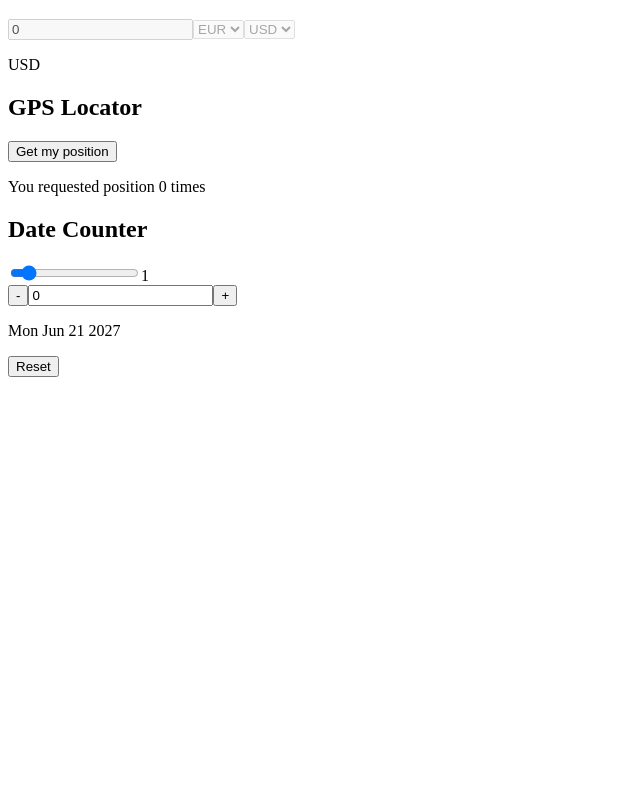
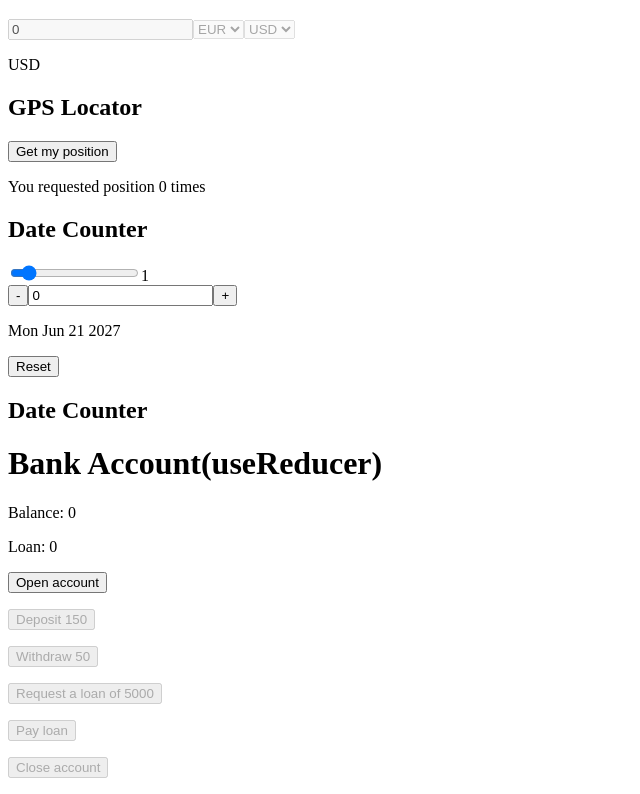
Before and after one commit to biancavlz/component-catalog, a React (Create React App) app: page / in a window 1280 px wide. Shown: the part 457-1251 px from the top of the page, without its empty margins (0-640 px from the left). Before the commit the page ends 842 px from the top, so only its background shows below. Built offline with nearby package versions, Linux system fonts and the light colour scheme; no server answers.

Commit message:
Add BankAccount component, useReducer hook

```diff
--- a/src/App.js
+++ b/src/App.js
@@ -5,6 +5,7 @@ import TextExpander from "./components/textExpander/TextExpander";
 import CurrencyConverter from "./components/currency/CurrencyConverter";
 import Locator from "./components/geoLocation/Locator";
 import DateCounter from "./components/counter/DateCounter";
+import BankAccount from "./components/bankAccount/BankAccount";
 
 function App() {
   return (
@@ -47,6 +48,10 @@ function App() {
       <HeaderCard text={"Date Counter"}>
         <DateCounter />
       </HeaderCard>
+
+      <HeaderCard text={"Date Counter"}>
+        <BankAccount />
+      </HeaderCard>
     </div>
   );
 }
--- /dev/null
+++ b/src/components/bankAccount/BankAccount.js
@@ -0,0 +1,112 @@
+import "./styles.css";
+import { useReducer } from "react";
+
+const initialState = {
+  balance: 0,
+  loan: 0,
+  isActive: false,
+};
+
+function reducer(state, action) {
+  if (!state.isActive && action.type !== "openAccount") return state;
+
+  switch (action.type) {
+    case "openAccount":
+      return { ...state, balance: 500, isActive: true };
+    case "deposit":
+      return { ...state, balance: Number(state.balance + action.payload) };
+    case "withdraw":
+      return { ...state, balance: Number(state.balance - action.payload) };
+    case "requestLoan":
+      if (state.loan > 0) return state;
+      return {
+        ...state,
+        loan: Number(action.payload),
+        balance: Number(state.balance + action.payload),
+      };
+    case "payLoan":
+      return {
+        ...state,
+        loan: 0,
+        balance: Number(state.balance - action.loan),
+      };
+    case "closeAccount":
+      if (state.loan > 0 || state.balance !== 0) return state;
+      return initialState;
+    default:
+      throw new Error("Unknown");
+  }
+}
+
+export default function BankAccount() {
+  // destructuring state object => state.balance, state.loan, state.isActive
+  const [{ balance, loan, isActive }, dispatch] = useReducer(
+    reducer,
+    initialState,
+  );
+
+  return (
+    <div className="App">
+      <h1>Bank Account(useReducer)</h1>
+      <p>Balance: {balance}</p>
+      <p>Loan: {loan}</p>
+
+      <p>
+        <button
+          onClick={() => {
+            dispatch({ type: "openAccount" });
+          }}
+          disabled={isActive}
+        >
+          Open account
+        </button>
+      </p>
+      <p>
+        <button
+          onClick={() => {
+            dispatch({ type: "deposit", payload: 150 });
+          }}
+          disabled={!isActive}
+        >
+          Deposit 150
+        </button>
+      </p>
+      <p>
+        <button
+          onClick={() => {
+            dispatch({ type: "withdraw", payload: 50 });
+          }}
+          disabled={!isActive}
+        >
+          Withdraw 50
+        </button>
+      </p>
+      <p>
+        <button
+          onClick={() => {
+            dispatch({ type: "requestLoan", payload: 5000 });
+          }}
+          disabled={!isActive}
+        >
+          Request a loan of 5000
+        </button>
+      </p>
+      <p>
+        <button
+          onClick={() => dispatch({ type: "payLoan" })}
+          disabled={!isActive}
+        >
+          Pay loan
+        </button>
+      </p>
+      <p>
+        <button
+          onClick={() => dispatch({ type: "closeAccount" })}
+          disabled={!isActive}
+        >
+          Close account
+        </button>
+      </p>
+    </div>
+  );
+}
```
Also changed, not shown: src/components/bankAccount/styles.css (added).
